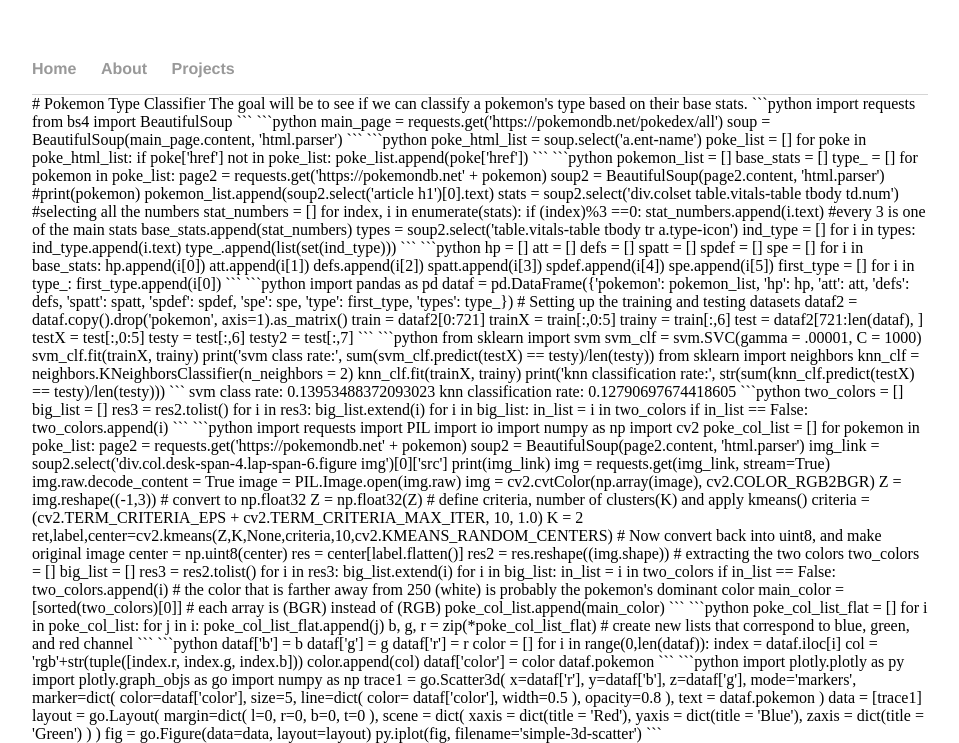
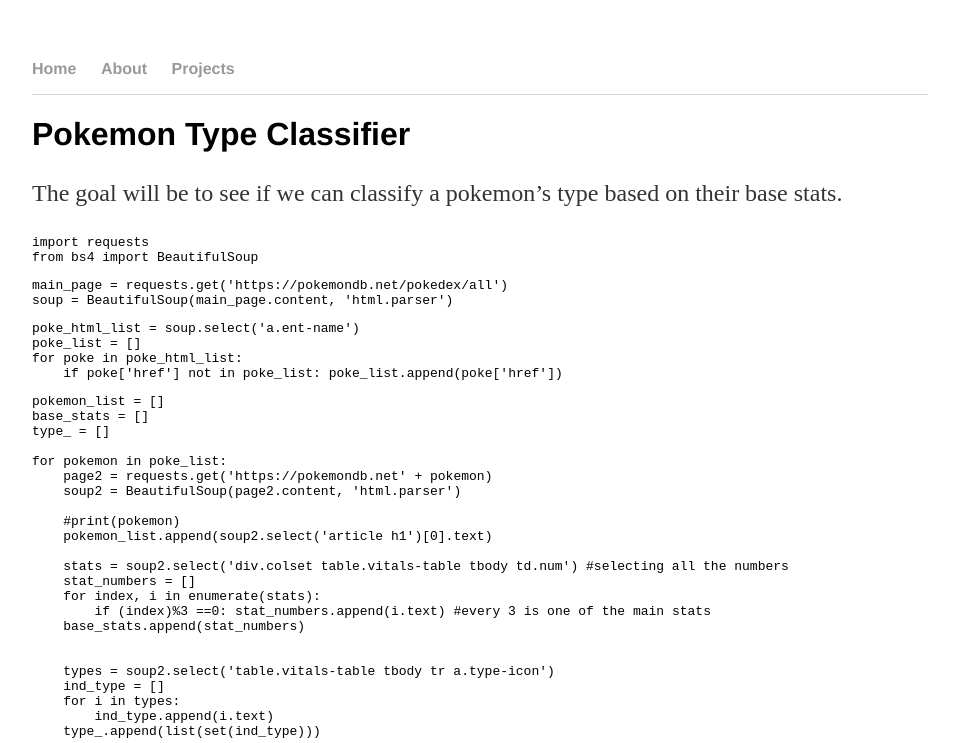
Before and after one commit to clfkenny/clfkenny.github.io, a Jekyll site: the page built from projects/pokemon_classifier/index.md, in a window 1280 px wide and 1400 px high. Shown: the top 743 px of the window, without its empty margins (160-1119 px from the left). Built offline with Jekyll 4.4.1, drawn with Linux system fonts in a browser that asks for light colours; our own code applies the rules of GitHub Pages for plain Markdown files; some of the changed text lies outside the part shown; grey boxes are pictures that could not be loaded.

Commit message:
Update index.md

```diff
--- a/projects/pokemon_classifier/index.md
+++ b/projects/pokemon_classifier/index.md
@@ -3,7 +3,6 @@ title: Pokemon Type Classifier
 author: Kenny Lov
 date: 4/26/2018
 ---
-<div class='blurb'>
 
 # Pokemon Type Classifier
 The goal will be to see if we can classify a pokemon's type based on their base stats.
@@ -395,6 +394,3 @@ clf.best_estimator_
     KNeighborsClassifier(algorithm='auto', leaf_size=30, metric='minkowski',
                metric_params=None, n_jobs=1, n_neighbors=9, p=2,
                weights='uniform')
-
-
-</div>
```
